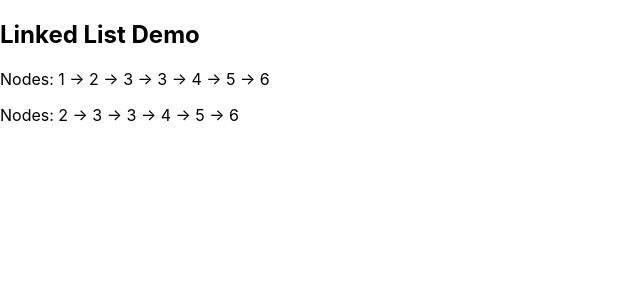
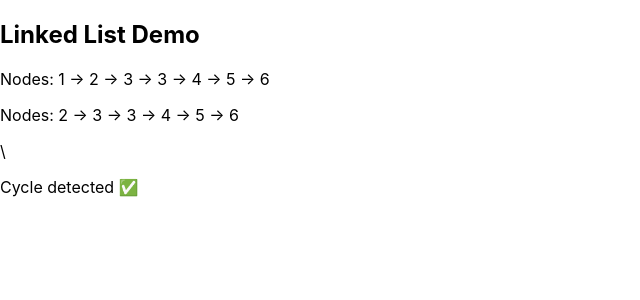
Before and after one commit to NehaWadhai/react-coding-questions, a React (Create React App) app in the folder react-interview-ques/: page / in a window 1280 px wide. Shown: the top 300 px of the page, without its empty margins (0-640 px from the left). Built offline with nearby package versions, Linux system fonts and the light colour scheme.

Commit message:
linked list detect cycle loop

```diff
--- a/react-interview-ques/src/App.js
+++ b/react-interview-ques/src/App.js
@@ -1,6 +1,6 @@
 import './App.css';
 import CounterComponent from './components/CounterComponent';
-import LinkedListComponent from './data-structure/LinkedListComponent';
+import LinkedListComponent from './data-structure/LinkedList/LinkedListComponent';
 
 function App() {
 
--- a/react-interview-ques/src/data-structure/LinkedListComponent.js
+++ b/react-interview-ques/src/data-structure/LinkedList/LinkedListComponent.js
@@ -1,4 +1,5 @@
-import LinkedList from '../data-structure/createLinkedList'
+import LinkedList from './createLinkedList'
+import { cycleList } from './utils'
 
 function LinkedListComponent() {
   const list = new LinkedList()
@@ -25,7 +26,8 @@ function LinkedListComponent() {
       {/* <p>Size: {list.getSize()}</p> */}
       {/* <p>Reverse: {list.reverse()}</p> */}
       <p>Nodes: {list2.print()}</p>
-      {/* <p>Megred list: {merged.print()}</p> */}
+      {/* <p>Megred list: {merged.print()}</p> */}\
+      <p>{cycleList.hasCycle() ? "Cycle detected ✅" : cycleList.print()}</p>
       </div>
   );
 }
--- a/react-interview-ques/src/data-structure/createLinkedList/index.js
+++ b/react-interview-ques/src/data-structure/LinkedList/createLinkedList/index.js
@@ -57,6 +57,20 @@ class Node {
       }
       this.head = prev
     }
+    hasCycle() {
+      let slow = this.head;
+      let fast = this.head;
+
+      while (fast !== null && fast.next !== null) {
+        slow = slow.next;        // move 1 step
+        fast = fast.next.next;   // move 2 steps
+
+        if (slow === fast) {
+          return true; // cycle detected
+        }
+      }
+      return false;
+    }
 
     mergeLinkedList(list,list2){
       let dummyNode = new Node(null)
--- /dev/null
+++ b/react-interview-ques/src/data-structure/LinkedList/utils.js
@@ -0,0 +1,29 @@
+import LinkedList from "./createLinkedList/index"; // adjust path to your LinkedList class
+
+// Create a linked list with a cycle (tail connects to node with value 3)
+export const cycleList = (() => {
+  const list = new LinkedList();
+  list.prepend(5);
+  list.prepend(4);
+  list.prepend(3);
+  list.prepend(2);
+  list.prepend(1);
+  // List is now: 1 → 2 → 3 → 4 → 5
+
+  let head = list.head;
+  let cycleStart = null;
+  let curr = head;
+
+  // Traverse list to find tail & cycle start
+  while (curr.next !== null) {
+    if (curr.value === 3) {
+      cycleStart = curr; // node where cycle will begin
+    }
+    curr = curr.next;
+  }
+
+  // curr is now tail
+  curr.next = cycleStart; // create cycle
+
+  return list;
+})();
```
